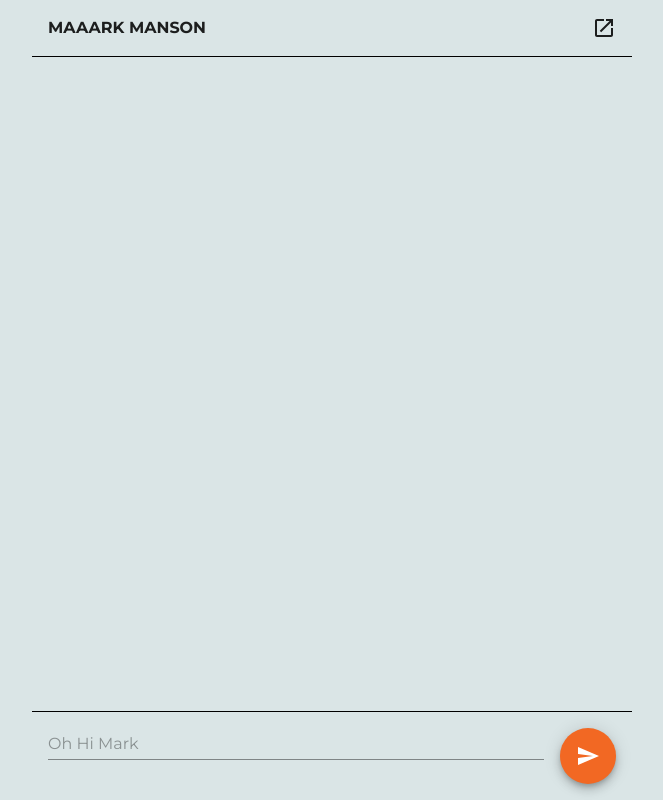
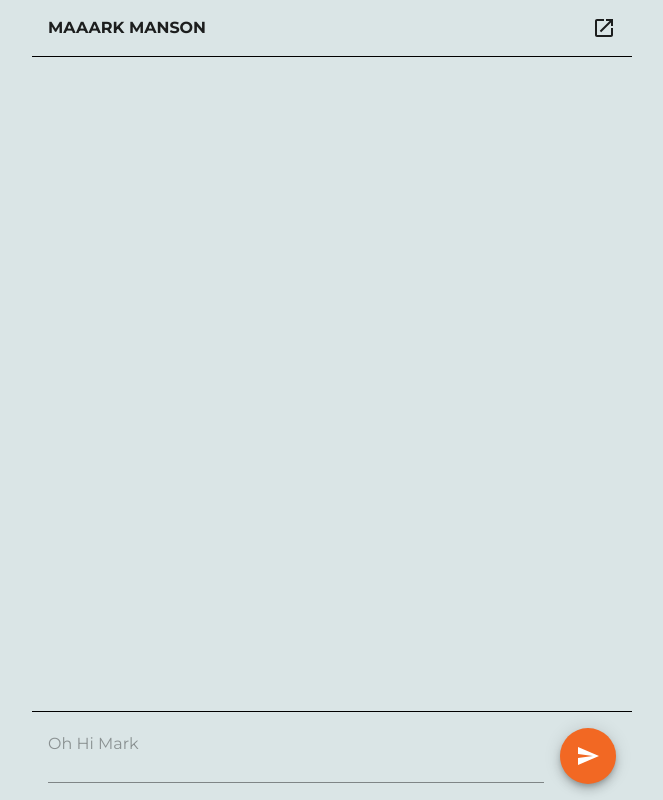
Before and after one commit to alexadrien/maaarkmanson, a React (Create React App) app: page / in a window 1280 px wide. Shown: the whole page, without its empty margins (308-971 px from the left). Built offline with nearby package versions, Linux system fonts and the light colour scheme.

Commit message:
Fix chat field bug

```diff
--- a/src/App.tsx
+++ b/src/App.tsx
@@ -110,13 +110,14 @@ function App() {
           display: "flex",
           justifyContent: "space-between",
           background: theme.palette.background.default,
-          alignItems: "center",
+          alignItems: "flex-start",
         })}
       >
         <TextField
           ref={inputRef}
           multiline
           maxRows={10}
+          minRows={2}
           disabled={loading}
           value={message}
           onChange={(event) => setMessage(event.target.value)}
```
